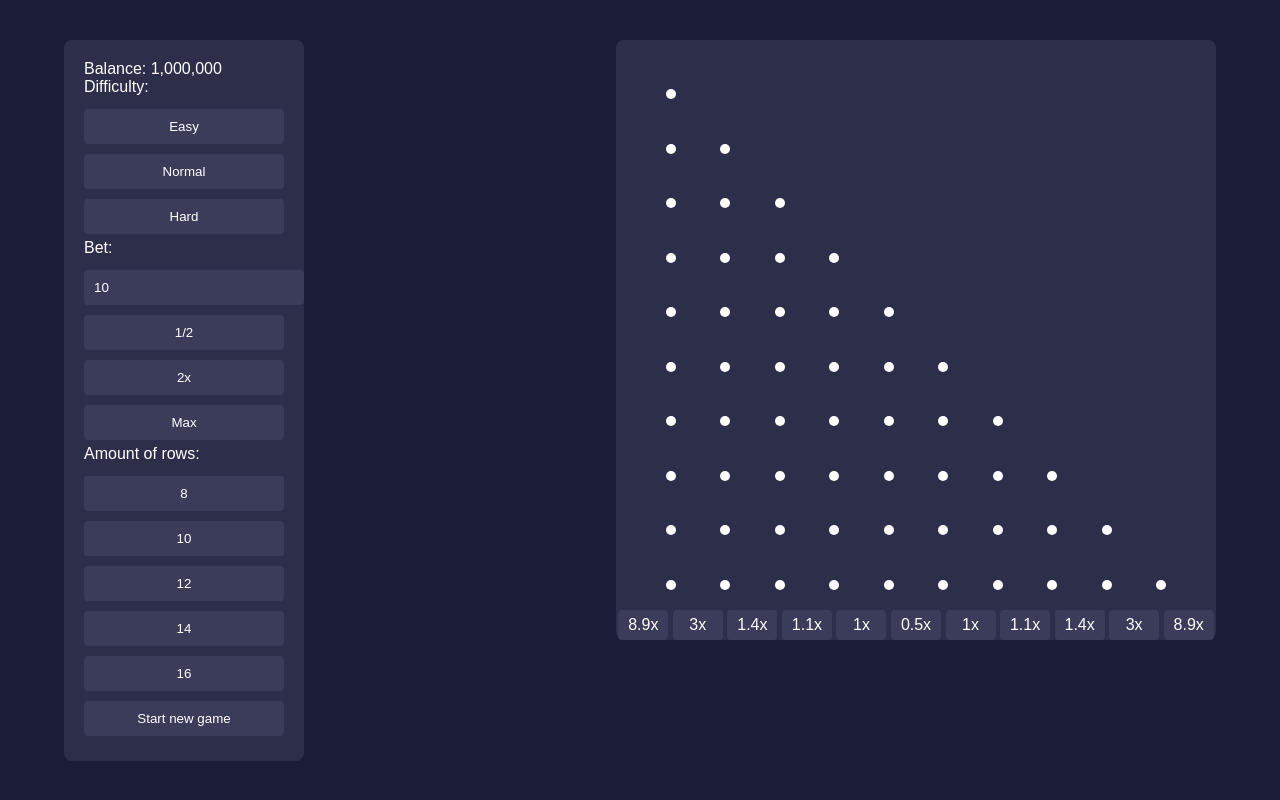
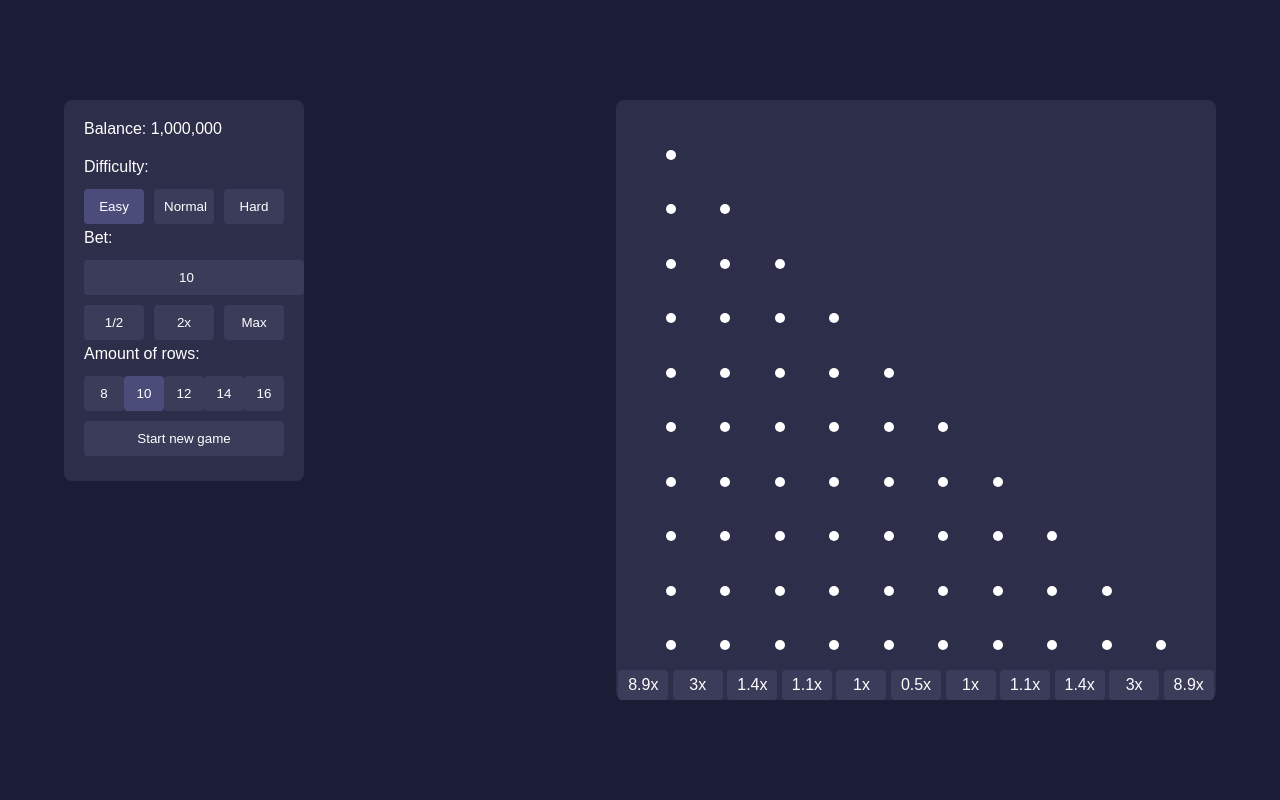
Before and after one commit to idk1251/idk1251.github.io, a PHP site: page / in a window 1280 px wide. Run offline with PHP 8.4, Linux system fonts and the light colour scheme.

Commit message:
Update styles.css

```diff
--- a/styles.css
+++ b/styles.css
@@ -29,6 +29,13 @@ body {
     margin-bottom: 8px;
 }
 
+.settings-panel .difficulty-buttons,
+.settings-panel .bet-buttons,
+.settings-panel .row-buttons {
+    display: flex;
+    justify-content: space-between;
+}
+
 .settings-panel button, .settings-panel input {
     background-color: #3b3c5a;
     color: white;
@@ -38,9 +45,38 @@ body {
     border-radius: 4px;
     cursor: pointer;
     width: 100%;
+    text-align: center;
 }
 
 .settings-panel button:hover, .settings-panel input:hover {
+    background-color: #4b4c7a;
+}
+
+.settings-panel .difficulty-button,
+.settings-panel .row-buttons button,
+.settings-panel .bet-buttons button {
+    width: 30%;
+    margin: 5px 0;
+}
+
+.settings-panel .difficulty-button.active,
+.settings-panel .row-buttons button.active {
+    background-color: #4b4c7a;
+}
+
+.settings-panel .start-button {
+    background-color: #3b3c5a;
+    color: white;
+    border: none;
+    padding: 10px;
+    margin: 5px 0;
+    border-radius: 4px;
+    cursor: pointer;
+    width: 100%;
+    text-align: center;
+}
+
+.settings-panel .start-button:hover {
     background-color: #4b4c7a;
 }
 
@@ -75,3 +111,12 @@ body {
 .slot p {
     margin: 0;
 }
+
+.bet-amount {
+    width: calc(100% - 40px);
+    margin-right: 10px;
+}
+
+.balance {
+    margin-bottom: 20px;
+}
```
